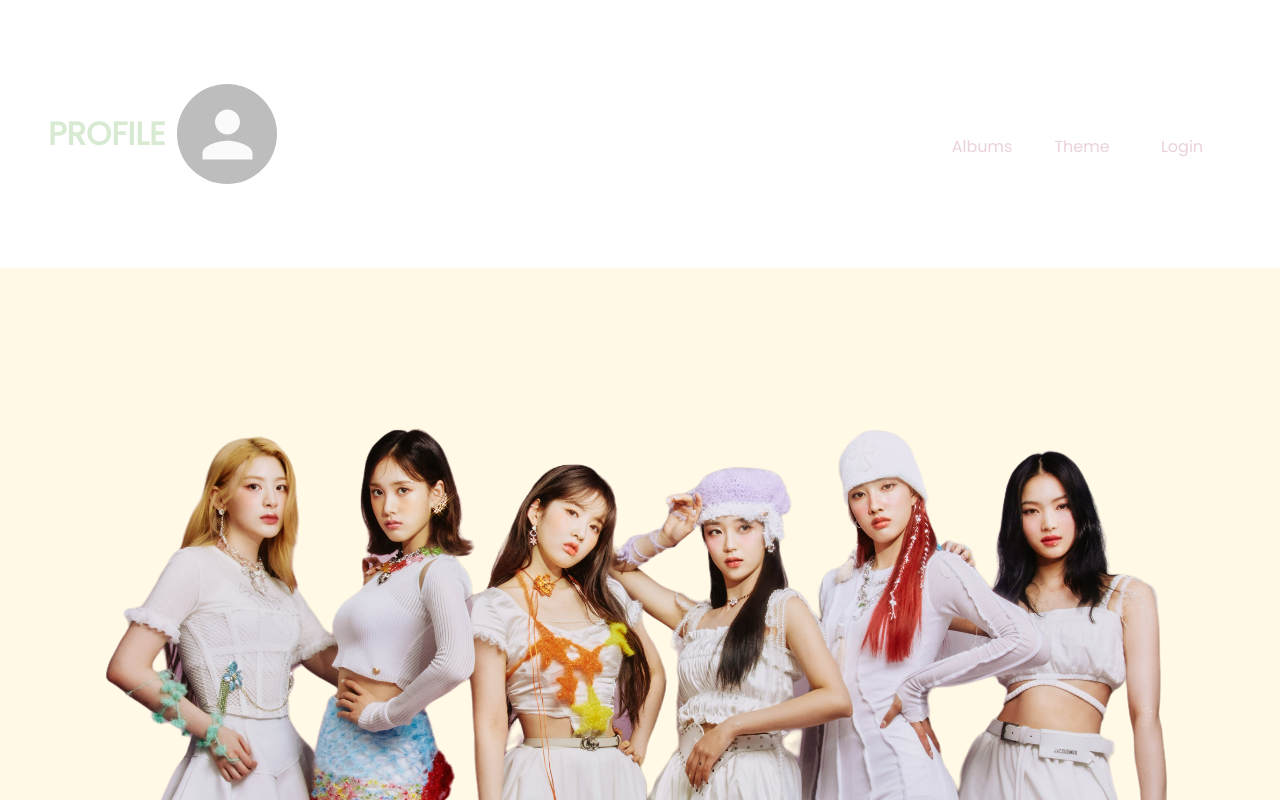
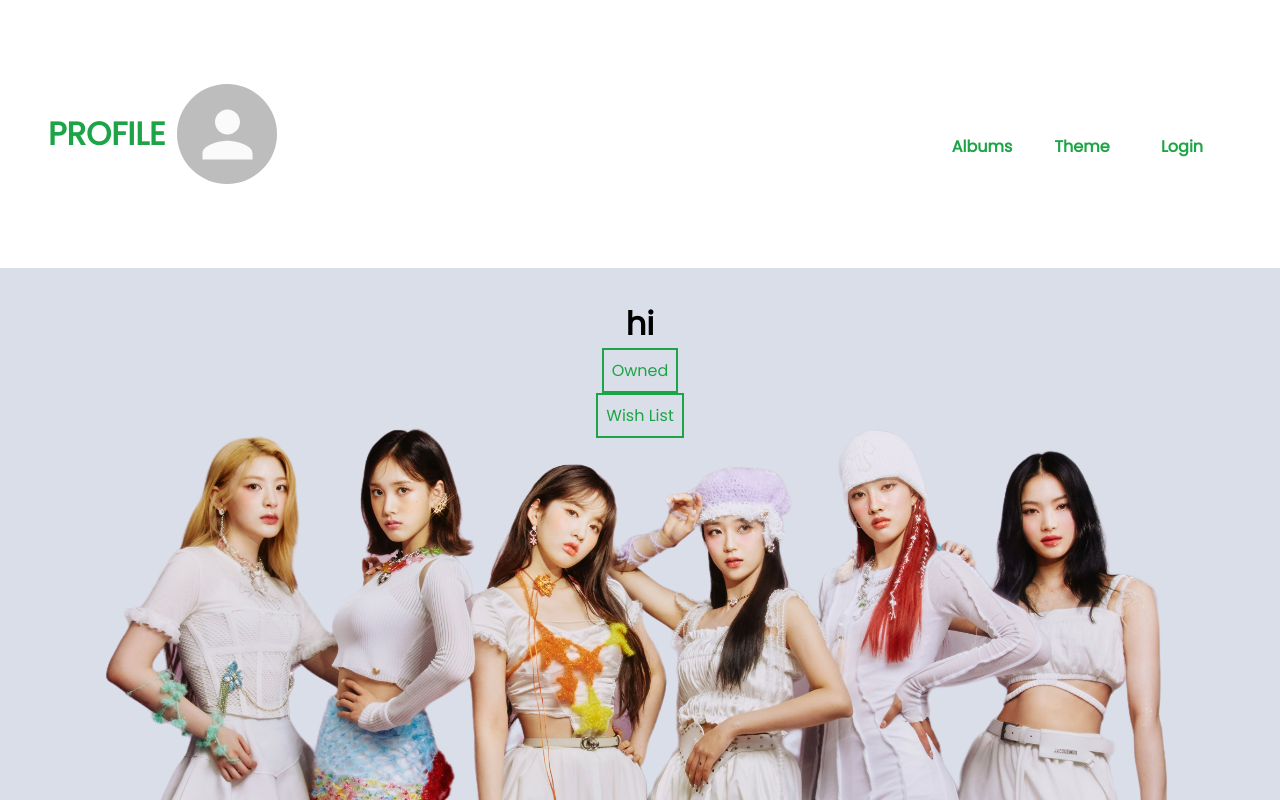
Before and after one commit to kenmyvn/Capstone_KPOP, a React (Create React App) app in the folder frontend/: page /profile in a window 1280 px wide. Built offline with nearby package versions, Linux system fonts and the light colour scheme.

Commit message:
work on design

```diff
--- a/frontend/src/App.css
+++ b/frontend/src/App.css
@@ -9,35 +9,27 @@
 }
 
 :root {
-  --background-color: #fff9e6;
-  --profile-color: #d9ead3;
-  --buttons-color: #ead1dc;
+  --background-color: #dadee9;
+  --text-color: #1da446;
   --navbar-color: #ffffff;
-  --buttonshover-color: #b4a7d6;
 }
 
 body[data-theme="stereotype"] {
-  --background-color: #fff9e6;
-  --profile-color: #d9ead3;
-  --buttons-color: #ead1dc;
+  --background-color: #dadee9;
+  --text-color: #1da446;
   --navbar-color: #ffffff;
-  --buttonshover-color: #b4a7d6;
 }
 
 body[data-theme="asap"] {
-  --background-color: #ffffff;
-  --profile-color: #fff269;
-  --buttons-color: #6fa8dc;
+  --background-color: #fff269;
+  --text-color: #6fa8dc;
   --navbar-color: #e06666;
-  --buttonshover-color: #8e7cc3;
 }
 
-body[data-theme="run2u"] {
-  --primary-color: #ffffff;
-  --secondary-color: #d5a6bd;
-  --tertiary-color: #bcbcbc;
-  --success-color: #cfe2f3;
-  --warning-color: #8fce00;
+body[data-theme="wnl"] {
+  --background-color: #d9ebe5;
+  --text-color: #d2463c;
+  --navbar-color: #ef7bad;
 }
 
 .fixed-photo {
@@ -63,8 +55,8 @@ p {
 
 button {
   background-color: transparent;
-  border: 2px solid steelblue;
-  color: steelblue;
+  border: 2px solid var(--text-color);
+  color: var(--text-color);
   font-size: 1rem;
   font-family: inherit;
   max-width: 100px;
@@ -110,16 +102,18 @@ body {
 }
 
 .navBar b {
-  color: var(--profile-color);
+  color: var(--text-color);
+  text-shadow: 1px 0 #fff, -1px 0 #fff, 0 1px #fff, 0 -1px #fff, 1px 1px #fff,
+    -1px -1px #fff, 1px -1px #fff, -1px 1px #fff;
 }
 
 .navBar button {
-  color: var(--buttons-color);
-  background-color: var(--buttons-color);
+  color: var(--text-color);
+  background-color: var(--text-color);
 }
 
 .navBar button:hover {
   /* background: white; */
-  color: var(--buttonshover-color);
+  color: var(--text-color);
   cursor: pointer;
 }
--- a/frontend/src/App.js
+++ b/frontend/src/App.js
@@ -16,6 +16,7 @@ import Footer from "./components/Footer/Footer";
 import PrivateRoute from "./utils/PrivateRoute";
 import PhotocardPage from "./pages/PhotocardPage/PhotocardPage";
 import ThemePage from "./pages/ThemePage/ThemePage";
+import ProfilePage from "./pages/ProfilePage/ProfilePage";
 
 function App() {
   return (
@@ -35,6 +36,7 @@ function App() {
         <Route path="/login" element={<LoginPage />} />
         <Route path="/album" element={<PhotocardPage />} />
         <Route path="/theme" element={<ThemePage />} />
+        <Route path="/profile" element={<ProfilePage />} />
       </Routes>
       <div className="fixed-photo"></div>
       <Footer />
--- a/frontend/src/components/NavBar/NavBar.css
+++ b/frontend/src/components/NavBar/NavBar.css
@@ -33,6 +33,9 @@ li.buttons-2 {
   padding: 1.7rem 1.2rem;
   height: 40px;
   width: 150px;
+  font-weight: bold;
+  text-shadow: 1px 0 #fff, -1px 0 #fff, 0 1px #fff, 0 -1px #fff, 1px 1px #fff,
+    -1px -1px #fff, 1px -1px #fff, -1px 1px #fff;
 }
 
 .navBar button:hover {
--- a/frontend/src/components/NavBar/NavBar.jsx
+++ b/frontend/src/components/NavBar/NavBar.jsx
@@ -23,7 +23,7 @@ const Navbar = () => {
     <div className="navBar">
       <ul>
         <li className="brand">
-          <Link to="/" style={{ textDecoration: "none" }}>
+          <Link to="/profile" style={{ textDecoration: "none" }}>
             <b>PROFILE</b>
           </Link>
           <div className="Avatar">
--- /dev/null
+++ b/frontend/src/pages/PhotocardPage/PhotocardPage.css
@@ -0,0 +1,3 @@
+.stayc-img {
+  border: 3px solid #e95fff;
+}
--- a/frontend/src/pages/PhotocardPage/PhotocardPage.js
+++ b/frontend/src/pages/PhotocardPage/PhotocardPage.js
@@ -2,6 +2,7 @@ import React from "react";
 import { useEffect, useState } from "react";
 import useAuth from "../../hooks/useAuth";
 import axios from "axios";
+import "./PhotocardPage.css";
 
 const PhotocardPage = () => {
   const [user, token] = useAuth();
@@ -31,6 +32,7 @@ const PhotocardPage = () => {
           <p key={stayc.id}>
             {stayc.album} {stayc.member}{" "}
             <img
+              className="stayc-img"
               src={`http://127.0.0.1:8000${stayc.image}`}
               alt=""
               height="300"
--- a/frontend/src/pages/ProfilePage/ProfilePage.js
+++ b/frontend/src/pages/ProfilePage/ProfilePage.js
@@ -0,0 +1,20 @@
+import React from "react";
+// import { useEffect, useState } from "react";
+// import useAuth from "../../hooks/useAuth";
+// import axios from "axios";
+
+const ProfilePage = () => {
+  return (
+    <div className="container">
+      <h1>hi</h1>
+      <div className="profilebutton">
+        <button>Owned</button>
+      </div>
+      <div className="profilebutton">
+        <button>Wish List</button>
+      </div>
+    </div>
+  );
+};
+
+export default ProfilePage;
```
